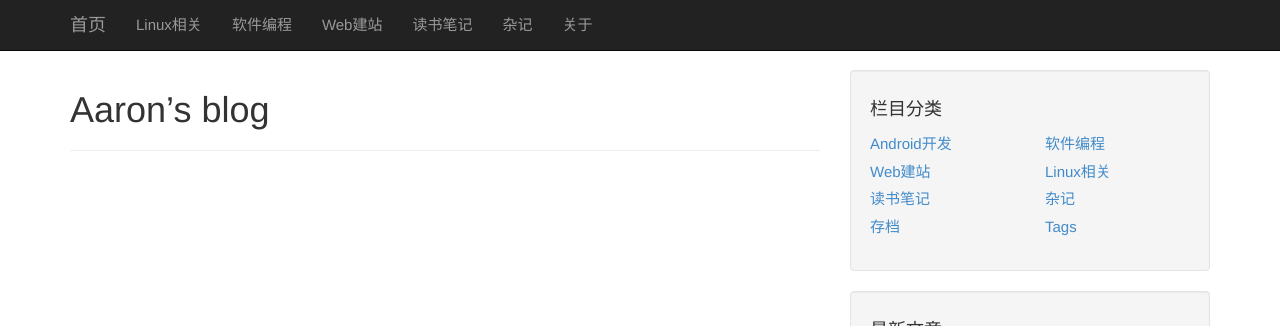
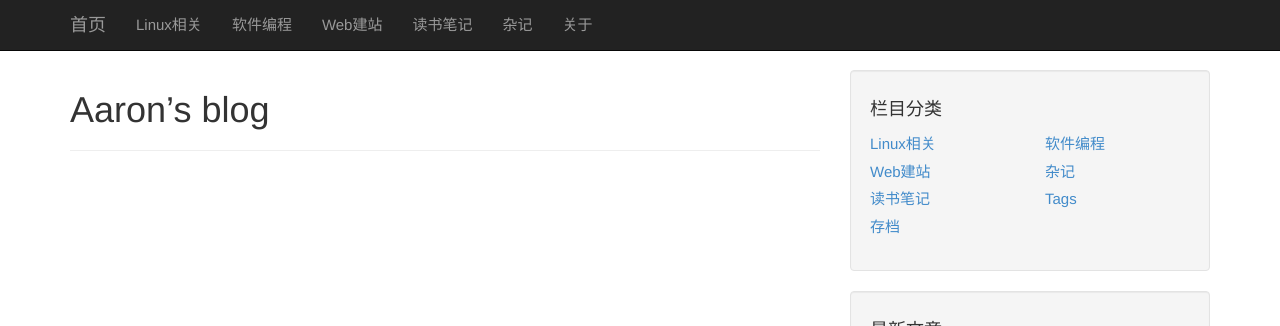
Before and after one commit to aaron789123/aaron.github.io, a Jekyll site: the page built from README.md, in a window 1280 px wide. Shown: the top 326 px of the page. Built offline with Jekyll 4.4.1, drawn with Linux system fonts in a browser that asks for light colours; our own code applies the rules of GitHub Pages for plain Markdown files.

Commit message:
Update categories.html

```diff
--- a/_includes/categories.html
+++ b/_includes/categories.html
@@ -1,10 +1,11 @@
               <div class="col-lg-6">
                 <ul class="list-unstyled">
-                  <li>
-                    <a href="/posts/android.html">
-                      Android开发
+		<li>
+                    <a href="/posts/linux.html">
+                      Linux相关
                     </a>
                   </li>
+                  <li>
                   <li>
                     <a href="/posts/web.html">
                       Web建站
@@ -30,12 +31,6 @@
                       软件编程
                     </a>
                   </li>
-				  <li>
-                    <a href="/posts/linux.html">
-                      Linux相关
-                    </a>
-                  </li>
-                  <li>
                     <a href="/posts/other.html">
                       杂记
                     </a>
```
